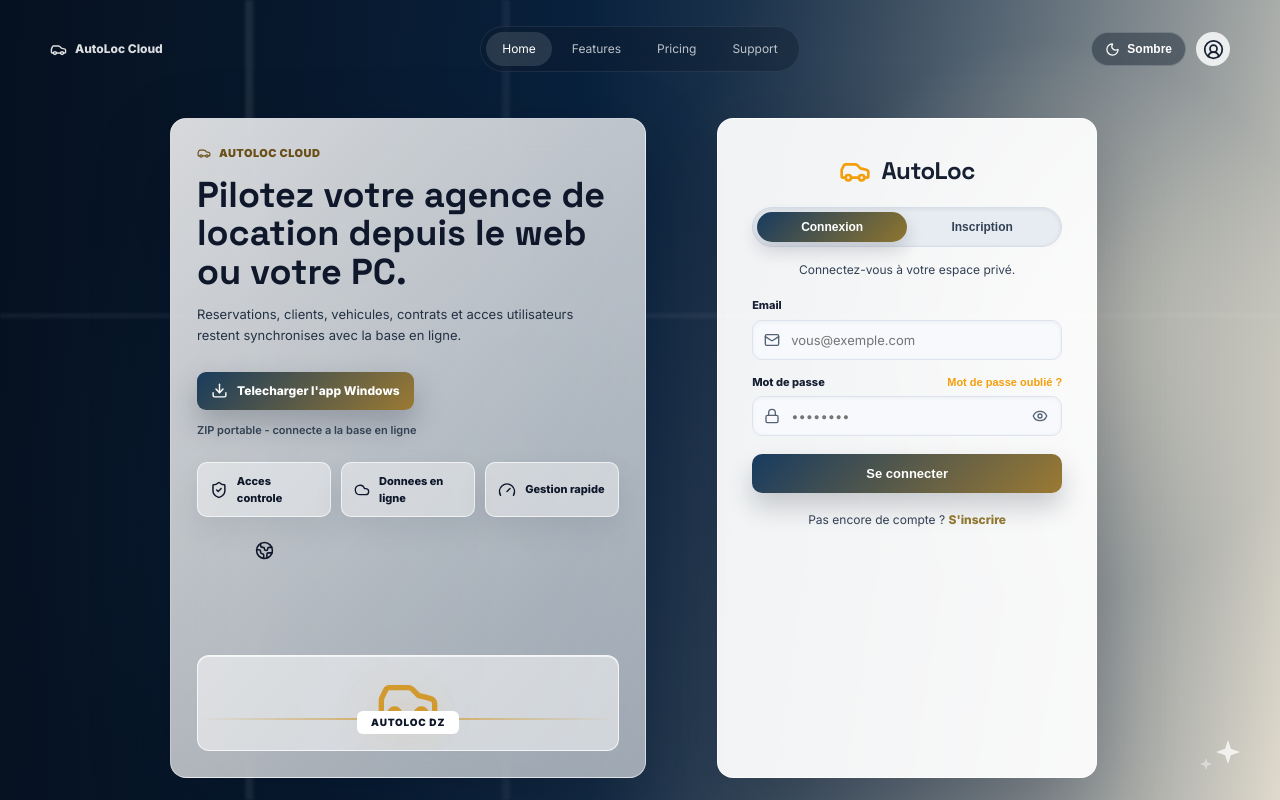
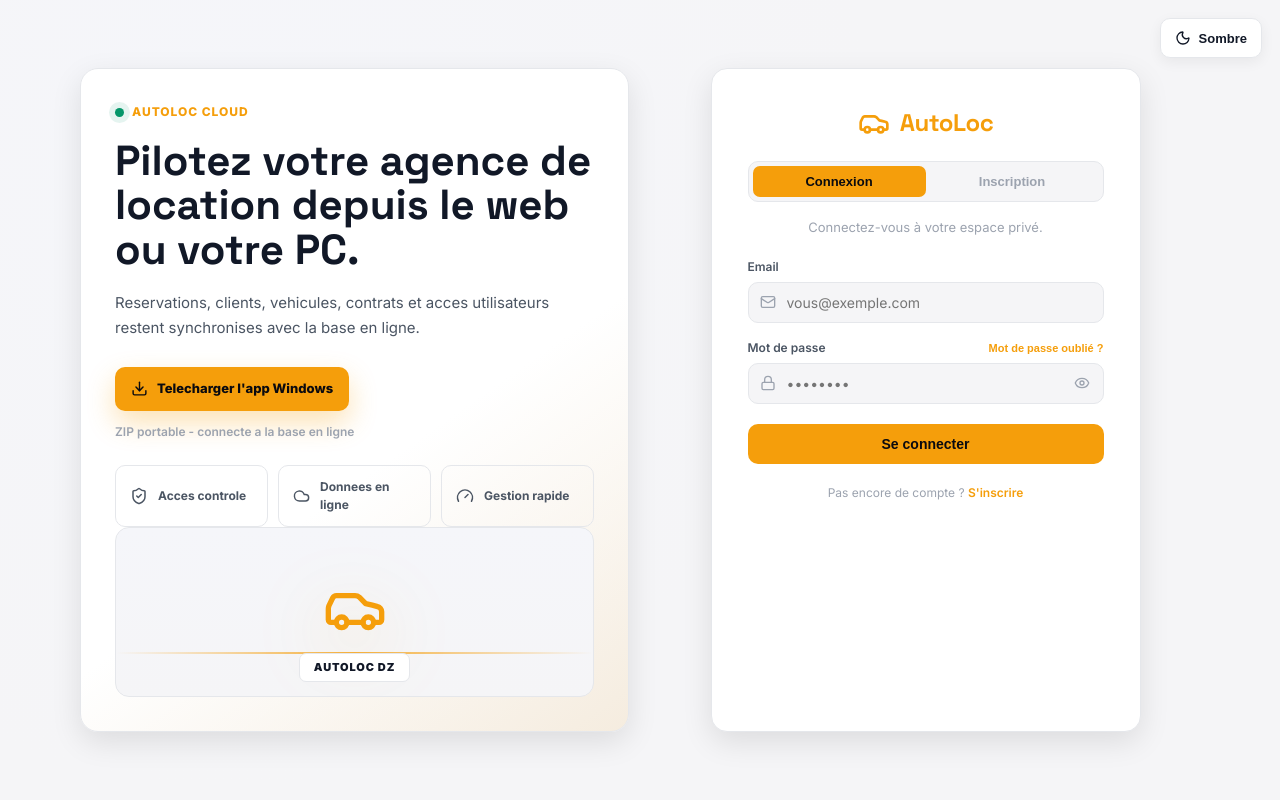
Before and after one commit to islam-ch001/autoloc, a React (Vite) app: page /login in a window 1280 px wide. Built offline with nearby package versions, Linux system fonts and the light colour scheme; no server answers.

Commit message:
Revert "Modernize login page from visual template"
This reverts commit 6a160533cca78a0258f2859de2ed0ef52b416175.

```diff
--- a/src/pages/Login.jsx
+++ b/src/pages/Login.jsx
@@ -1,6 +1,6 @@
 import { useState } from 'react';
 import { useNavigate } from 'react-router-dom';
-import { Car, Mail, Lock, User, Loader2, KeyRound, ArrowLeft, Eye, EyeOff, Moon, Sun, Download, ShieldCheck, Cloud, Gauge, CircleUserRound, Globe2 } from 'lucide-react';
+import { Car, Mail, Lock, User, Loader2, KeyRound, ArrowLeft, Eye, EyeOff, Moon, Sun, Download, ShieldCheck, Cloud, Gauge } from 'lucide-react';
 import { useAuth } from '../context/AuthContext';
 import { useT } from '../context/LanguageContext';
 import { useTheme } from '../context/ThemeContext';
@@ -104,34 +104,21 @@
   const isSignup = mode === 'signup';
 
   return (
-    <div className="login-shell">
-      <header className="login-nav">
-        <div className="login-brand-mini"><Car size={17} /> AutoLoc Cloud</div>
-        <nav className="login-nav-links">
-          <a>Home</a>
-          <a>Features</a>
-          <a>Pricing</a>
-          <a>Support</a>
-        </nav>
-        <div className="login-nav-actions">
+    <div style={styles.shell}>
       <button
         type="button"
         onClick={toggle}
         title={theme === 'dark' ? 'Mode clair' : 'Mode sombre'}
-            className="login-theme-btn"
+        style={styles.themeButton}
       >
-            {theme === 'dark' ? <Sun size={15} /> : <Moon size={15} />}
+        {theme === 'dark' ? <Sun size={16} /> : <Moon size={16} />}
         <span>{theme === 'dark' ? 'Clair' : 'Sombre'}</span>
       </button>
-          <div className="login-avatar"><CircleUserRound size={21} /></div>
-        </div>
-      </header>
-
-      <div className="login-stage">
+      <div style={styles.stage}>
         <section style={styles.heroPanel}>
           <div style={styles.heroTopline}>
-            <Car size={14} />
-            AUTOLOC CLOUD
+            <span style={styles.heroDot} />
+            AutoLoc Cloud
           </div>
           <h1 style={styles.heroTitle}>Pilotez votre agence de location depuis le web ou votre PC.</h1>
           <p style={styles.heroText}>
@@ -148,7 +135,6 @@
             <div style={styles.featureItem}><ShieldCheck size={18} /><span>Acces controle</span></div>
             <div style={styles.featureItem}><Cloud size={18} /><span>Donnees en ligne</span></div>
             <div style={styles.featureItem}><Gauge size={18} /><span>Gestion rapide</span></div>
-            <div style={styles.featureIcon}><Globe2 size={19} /></div>
           </div>
           <div style={styles.carPlate}>
             <div style={styles.carLine} />
@@ -406,195 +392,68 @@
         )}
       </form>
       </div>
-      <div className="login-sparkle" />
-      <style>{loginCss}</style>
+      <style>{`@keyframes spin { to { transform: rotate(360deg); } } .spin { animation: spin 0.8s linear infinite; }`}</style>
     </div>
   );
 }
 
 const styles = {
-  heroPanel: { minHeight: 470, borderRadius: 16, border: '1px solid rgba(255,255,255,0.45)', background: 'linear-gradient(135deg, rgba(255,255,255,0.84), rgba(255,255,255,0.58))', boxShadow: '0 28px 80px rgba(3,10,24,0.22)', padding: 26, display: 'flex', flexDirection: 'column', position: 'relative', overflow: 'hidden', backdropFilter: 'blur(18px)', color: '#111827' },
-  heroTopline: { display: 'inline-flex', alignItems: 'center', gap: 8, color: '#6b4f18', fontSize: 11, fontWeight: 900, textTransform: 'uppercase', letterSpacing: '0.04em', marginBottom: 14 },
-  heroTitle: { fontFamily: "'Space Grotesk', sans-serif", fontSize: 36, lineHeight: 1.08, letterSpacing: 0, color: '#0f172a', maxWidth: 520, margin: 0 },
-  heroText: { color: '#243244', fontSize: 13, lineHeight: 1.6, maxWidth: 500, margin: '12px 0 0' },
+  shell: { height: '100vh', background: 'radial-gradient(circle at 18% 18%, var(--surface-2) 0%, var(--bg) 52%)', display: 'grid', placeItems: 'center', padding: 20, position: 'relative', overflowY: 'auto' },
+  themeButton: {
+    position: 'fixed',
+    top: 18,
+    right: 18,
+    zIndex: 5,
+    display: 'inline-flex',
+    alignItems: 'center',
+    justifyContent: 'center',
+    gap: 8,
+    minHeight: 40,
+    padding: '0 14px',
+    borderRadius: 10,
+    border: '1px solid var(--border)',
+    background: 'var(--bg-2)',
+    color: 'var(--text)',
+    boxShadow: 'var(--shadow)',
+    cursor: 'pointer',
+    fontSize: 13,
+    fontWeight: 700,
+  },
+  stage: { width: '100%', maxWidth: 1120, display: 'grid', gridTemplateColumns: 'repeat(auto-fit, minmax(320px, 1fr))', gap: 22, alignItems: 'stretch' },
+  heroPanel: { minHeight: 560, borderRadius: 18, border: '1px solid var(--border)', background: 'linear-gradient(145deg, var(--surface) 0%, var(--bg-2) 58%, rgba(245,158,11,0.10) 100%)', boxShadow: 'var(--shadow-lg)', padding: 34, display: 'flex', flexDirection: 'column', position: 'relative', overflow: 'hidden' },
+  heroTopline: { display: 'inline-flex', alignItems: 'center', gap: 8, color: 'var(--primary)', fontSize: 12, fontWeight: 800, textTransform: 'uppercase', letterSpacing: '0.08em', marginBottom: 18 },
+  heroDot: { width: 9, height: 9, borderRadius: 999, background: 'var(--success)', boxShadow: '0 0 0 6px var(--success-soft)' },
+  heroTitle: { fontFamily: "'Space Grotesk', sans-serif", fontSize: 42, lineHeight: 1.05, letterSpacing: 0, color: 'var(--text)', maxWidth: 560, margin: 0 },
+  heroText: { color: 'var(--text-2)', fontSize: 15, lineHeight: 1.7, maxWidth: 520, margin: '18px 0 0' },
   heroActions: { display: 'flex', alignItems: 'center', gap: 12, flexWrap: 'wrap', marginTop: 26 },
-  downloadButton: { display: 'inline-flex', alignItems: 'center', justifyContent: 'center', gap: 9, minHeight: 38, padding: '0 14px', borderRadius: 9, background: 'linear-gradient(135deg, #183b5c, #9b7a33)', color: '#fff', textDecoration: 'none', fontWeight: 800, fontSize: 12, boxShadow: '0 14px 30px rgba(15,23,42,0.25)' },
-  downloadMeta: { color: '#334155', fontSize: 11, fontWeight: 600 },
+  downloadButton: { display: 'inline-flex', alignItems: 'center', justifyContent: 'center', gap: 9, minHeight: 44, padding: '0 16px', borderRadius: 10, background: 'var(--primary)', color: '#0a0a0f', textDecoration: 'none', fontWeight: 800, fontSize: 13, boxShadow: '0 12px 28px var(--primary-glow)' },
+  downloadMeta: { color: 'var(--text-3)', fontSize: 12, fontWeight: 600 },
   featureGrid: { display: 'grid', gridTemplateColumns: 'repeat(auto-fit, minmax(130px, 1fr))', gap: 10, marginTop: 24 },
-  featureItem: { minHeight: 46, display: 'flex', alignItems: 'center', gap: 9, padding: '10px 12px', border: '1px solid rgba(255,255,255,0.65)', borderRadius: 10, background: 'rgba(255,255,255,0.42)', color: '#0f172a', fontSize: 11, fontWeight: 800, boxShadow: '0 12px 30px rgba(15,23,42,0.08)' },
-  featureIcon: { minHeight: 46, display: 'grid', placeItems: 'center', borderRadius: 10, color: '#0f172a' },
-  carPlate: { marginTop: 'auto', minHeight: 96, borderRadius: 12, border: '1px solid rgba(255,255,255,0.75)', background: 'rgba(255,255,255,0.52)', display: 'grid', placeItems: 'center', position: 'relative', overflow: 'hidden', boxShadow: 'inset 0 1px 0 rgba(255,255,255,0.7)' },
-  carLine: { position: 'absolute', left: 0, right: 0, bottom: 30, height: 2, background: 'linear-gradient(90deg, transparent, #d1992e, transparent)', opacity: 0.8 },
-  carShape: { color: '#d1992e', filter: 'drop-shadow(0 10px 22px rgba(209,153,46,0.35))' },
-  plateText: { position: 'absolute', bottom: 16, padding: '4px 14px', borderRadius: 6, background: '#fff', color: '#0f172a', fontSize: 10, fontWeight: 900, letterSpacing: '0.08em' },
-  card: { width: '100%', maxWidth: 380, justifySelf: 'center', alignSelf: 'stretch', minHeight: 470, background: 'rgba(255,255,255,0.94)', border: '1px solid rgba(255,255,255,0.75)', borderRadius: 16, padding: 34, display: 'flex', flexDirection: 'column', gap: 14, boxShadow: '0 28px 80px rgba(3,10,24,0.24)', color: '#111827' },
+  featureItem: { minHeight: 58, display: 'flex', alignItems: 'center', gap: 10, padding: '12px 14px', border: '1px solid var(--border)', borderRadius: 10, background: 'rgba(255,255,255,0.03)', color: 'var(--text-2)', fontSize: 12, fontWeight: 700 },
+  carPlate: { marginTop: 'auto', minHeight: 170, borderRadius: 14, border: '1px solid var(--border)', background: 'linear-gradient(180deg, var(--surface-2), var(--bg))', display: 'grid', placeItems: 'center', position: 'relative', overflow: 'hidden' },
+  carLine: { position: 'absolute', left: 0, right: 0, bottom: 42, height: 2, background: 'linear-gradient(90deg, transparent, var(--primary), transparent)', opacity: 0.8 },
+  carShape: { color: 'var(--primary)', filter: 'drop-shadow(0 18px 35px var(--primary-glow))' },
+  plateText: { position: 'absolute', bottom: 14, padding: '5px 14px', borderRadius: 7, background: 'var(--bg-2)', border: '1px solid var(--border)', color: 'var(--text)', fontSize: 11, fontWeight: 900, letterSpacing: '0.08em' },
+  card: { width: '100%', maxWidth: 430, justifySelf: 'center', background: 'var(--bg-2)', border: '1px solid var(--border)', borderRadius: 16, padding: 36, display: 'flex', flexDirection: 'column', gap: 16, boxShadow: 'var(--shadow-lg)' },
   logo: { display: 'flex', alignItems: 'center', gap: 10, justifyContent: 'center', marginBottom: 4 },
-  brand: { fontFamily: "'Space Grotesk', sans-serif", fontSize: 24, fontWeight: 800, color: '#172033', letterSpacing: -0.5 },
-  tabs: { display: 'flex', background: '#e7ecf2', padding: 4, borderRadius: 999, border: '1px solid #d7dee8', boxShadow: 'inset 0 1px 4px rgba(15,23,42,0.08)' },
-  tab: { flex: 1, padding: '8px 12px', background: 'transparent', border: 'none', color: '#334155', fontWeight: 700, fontSize: 12, cursor: 'pointer', borderRadius: 999 },
-  tabActive: { background: 'linear-gradient(135deg, #173b60, #8f762f)', color: '#fff', boxShadow: '0 8px 18px rgba(15,23,42,0.18)' },
-  subtitle: { margin: 0, fontSize: 12, color: '#334155', textAlign: 'center', marginBottom: 4 },
+  brand: { fontFamily: "'Space Grotesk', sans-serif", fontSize: 24, fontWeight: 800, color: 'var(--primary)', letterSpacing: -0.5 },
+  tabs: { display: 'flex', background: 'var(--bg)', padding: 4, borderRadius: 10, border: '1px solid var(--border)' },
+  tab: { flex: 1, padding: '8px 12px', background: 'transparent', border: 'none', color: 'var(--text-3)', fontWeight: 600, fontSize: 13, cursor: 'pointer', borderRadius: 7 },
+  tabActive: { background: 'var(--primary)', color: '#0a0a0f' },
+  subtitle: { margin: 0, fontSize: 13, color: 'var(--text-3)', textAlign: 'center', marginBottom: 4 },
   field: { display: 'flex', flexDirection: 'column', gap: 6 },
-  label: { fontSize: 11, fontWeight: 800, color: '#172033' },
+  label: { fontSize: 12, fontWeight: 600, color: 'var(--text-2)' },
   inputWrap: { position: 'relative' },
-  icon: { position: 'absolute', left: 12, top: '50%', transform: 'translateY(-50%)', color: '#536173' },
+  icon: { position: 'absolute', left: 12, top: '50%', transform: 'translateY(-50%)', color: 'var(--text-3)' },
   eyeBtn: {
     position: 'absolute', right: 8, top: '50%', transform: 'translateY(-50%)',
     background: 'transparent', border: 'none', cursor: 'pointer',
-    color: '#536173', padding: 6, borderRadius: 6,
+    color: 'var(--text-3)', padding: 6, borderRadius: 6,
     display: 'flex', alignItems: 'center', justifyContent: 'center',
   },
-  input: { width: '100%', padding: '11px 14px 11px 38px', background: '#f7f9fc', border: '1px solid #dce3ed', borderRadius: 10, color: '#111827', fontSize: 13, fontFamily: 'inherit', outline: 'none', boxSizing: 'border-box', boxShadow: 'inset 0 1px 4px rgba(15,23,42,0.05)' },
-  button: { padding: '12px 16px', borderRadius: 10, border: 'none', cursor: 'pointer', background: 'linear-gradient(135deg, #173b60, #9b7a33)', color: '#fff', fontWeight: 800, fontSize: 13, display: 'inline-flex', alignItems: 'center', justifyContent: 'center', gap: 8, marginTop: 4, boxShadow: '0 14px 26px rgba(15,23,42,0.20)' },
+  input: { width: '100%', padding: '11px 14px 11px 38px', background: 'var(--bg)', border: '1px solid var(--border)', borderRadius: 10, color: 'var(--text)', fontSize: 14, fontFamily: 'inherit', outline: 'none', boxSizing: 'border-box' },
+  button: { padding: '12px 16px', borderRadius: 10, border: 'none', cursor: 'pointer', background: 'var(--primary)', color: '#0a0a0f', fontWeight: 700, fontSize: 14, display: 'inline-flex', alignItems: 'center', justifyContent: 'center', gap: 8, marginTop: 4 },
   error: { padding: '10px 12px', background: 'var(--danger-soft)', border: '1px solid rgba(239,68,68,0.25)', color: 'var(--danger)', borderRadius: 10, fontSize: 13 },
-  footer: { textAlign: 'center', fontSize: 12, color: '#334155', margin: 0, paddingTop: 4 },
-  link: { color: '#8f762f', textDecoration: 'none', fontWeight: 800, cursor: 'pointer' },
+  footer: { textAlign: 'center', fontSize: 12, color: 'var(--text-3)', margin: 0, paddingTop: 4 },
+  link: { color: 'var(--primary)', textDecoration: 'none', fontWeight: 600, cursor: 'pointer' },
 };
-
-const loginCss = `
-@keyframes spin { to { transform: rotate(360deg); } }
-.spin { animation: spin 0.8s linear infinite; }
-.login-shell {
-  min-height: 100vh;
-  background:
-    linear-gradient(90deg, rgba(5,16,31,0.92), rgba(7,32,60,0.76) 46%, rgba(238,232,215,0.36)),
-    radial-gradient(circle at 22% 62%, rgba(35,84,123,0.65), transparent 28%),
-    radial-gradient(circle at 82% 40%, rgba(255,245,221,0.72), transparent 24%),
-    linear-gradient(115deg, #111827 0%, #0c2744 45%, #d7d2c6 100%);
-  display: grid;
-  grid-template-rows: auto 1fr;
-  padding: 22px;
-  position: relative;
-  overflow-y: auto;
-}
-.login-shell::before {
-  content: "";
-  position: fixed;
-  inset: 0;
-  background:
-    linear-gradient(90deg, transparent 0 19%, rgba(255,255,255,0.16) 19.3% 19.6%, transparent 20% 39%, rgba(255,255,255,0.10) 39.4% 39.7%, transparent 40%),
-    linear-gradient(0deg, transparent 0 60%, rgba(255,255,255,0.10) 60.4% 60.7%, transparent 61%);
-  opacity: 0.55;
-  filter: blur(1px);
-  pointer-events: none;
-}
-.login-nav {
-  width: 100%;
-  max-width: 1180px;
-  margin: 0 auto;
-  min-height: 54px;
-  display: grid;
-  grid-template-columns: 1fr auto 1fr;
-  align-items: center;
-  gap: 16px;
-  position: relative;
-  z-index: 2;
-}
-.login-brand-mini {
-  color: rgba(255,255,255,0.86);
-  display: inline-flex;
-  align-items: center;
-  gap: 8px;
-  font-weight: 800;
-  font-size: 12px;
-}
-.login-nav-links {
-  display: inline-flex;
-  align-items: center;
-  gap: 4px;
-  padding: 5px;
-  border-radius: 999px;
-  background: rgba(12, 25, 44, 0.36);
-  backdrop-filter: blur(12px);
-  border: 1px solid rgba(255,255,255,0.08);
-}
-.login-nav-links a {
-  color: rgba(255,255,255,0.72);
-  font-size: 12px;
-  text-decoration: none;
-  padding: 8px 16px;
-  border-radius: 999px;
-}
-.login-nav-links a:first-child {
-  background: rgba(255,255,255,0.12);
-  color: #fff;
-}
-.login-nav-actions {
-  justify-self: end;
-  display: inline-flex;
-  align-items: center;
-  gap: 10px;
-}
-.login-theme-btn {
-  display: inline-flex;
-  align-items: center;
-  justify-content: center;
-  gap: 7px;
-  min-height: 34px;
-  padding: 0 13px;
-  border-radius: 999px;
-  border: 1px solid rgba(255,255,255,0.20);
-  background: rgba(19,31,47,0.45);
-  color: #fff;
-  cursor: pointer;
-  font-size: 12px;
-  font-weight: 700;
-  backdrop-filter: blur(12px);
-}
-.login-avatar {
-  width: 34px;
-  height: 34px;
-  display: grid;
-  place-items: center;
-  border-radius: 999px;
-  background: rgba(255,255,255,0.82);
-  color: #172033;
-}
-.login-stage {
-  width: 100%;
-  max-width: 940px;
-  margin: 42px auto 0;
-  position: relative;
-  z-index: 1;
-  display: grid;
-  grid-template-columns: minmax(0, 1.08fr) minmax(340px, 0.92fr);
-  gap: 58px;
-  align-items: stretch;
-}
-.login-sparkle {
-  position: fixed;
-  right: 28px;
-  bottom: 24px;
-  width: 48px;
-  height: 48px;
-  pointer-events: none;
-}
-.login-sparkle::before,
-.login-sparkle::after {
-  content: "";
-  position: absolute;
-  inset: 12px;
-  background: rgba(255,255,255,0.75);
-  clip-path: polygon(50% 0, 62% 36%, 100% 50%, 62% 64%, 50% 100%, 38% 64%, 0 50%, 38% 36%);
-}
-.login-sparkle::after { inset: 18px; opacity: 0.55; transform: translate(-22px, 12px); }
-:root[data-theme="dark"] .login-shell {
-  background:
-    linear-gradient(90deg, rgba(5,16,31,0.94), rgba(7,32,60,0.80) 46%, rgba(238,232,215,0.24)),
-    radial-gradient(circle at 22% 62%, rgba(35,84,123,0.55), transparent 28%),
-    radial-gradient(circle at 82% 40%, rgba(255,245,221,0.48), transparent 24%),
-    linear-gradient(115deg, #070b13 0%, #0c2744 45%, #8d887e 100%);
-}
-@media (max-width: 920px) {
-  .login-shell { padding: 16px; }
-  .login-nav { grid-template-columns: 1fr auto; }
-  .login-nav-links { display: none; }
-  .login-stage { grid-template-columns: 1fr; gap: 18px; margin-top: 18px; max-width: 460px; }
-  .login-stage section { min-height: auto !important; }
-  .login-stage form { min-height: auto !important; }
-}
-@media (max-width: 520px) {
-  .login-brand-mini { display: none; }
-  .login-nav { grid-template-columns: 1fr; justify-items: end; }
-}
-`;
```
Lines whose indentation alone changed are shown as unchanged.
